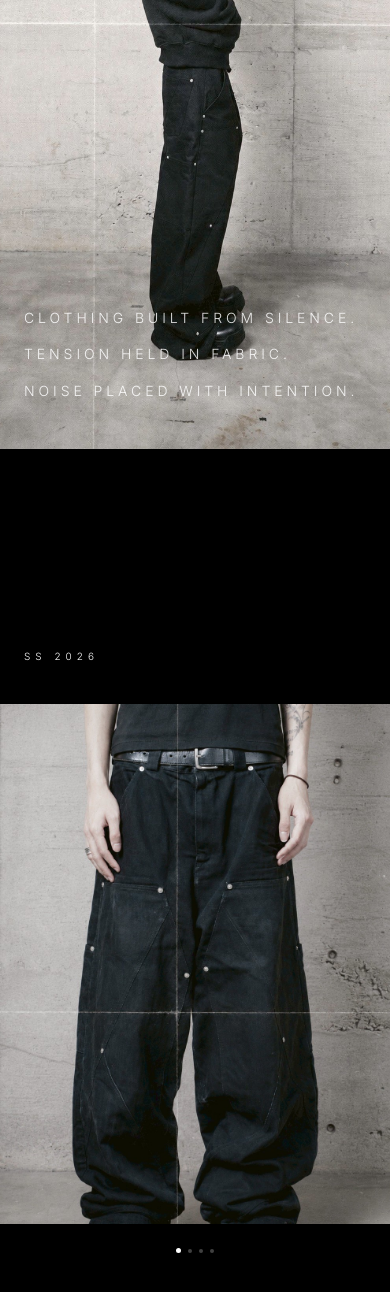
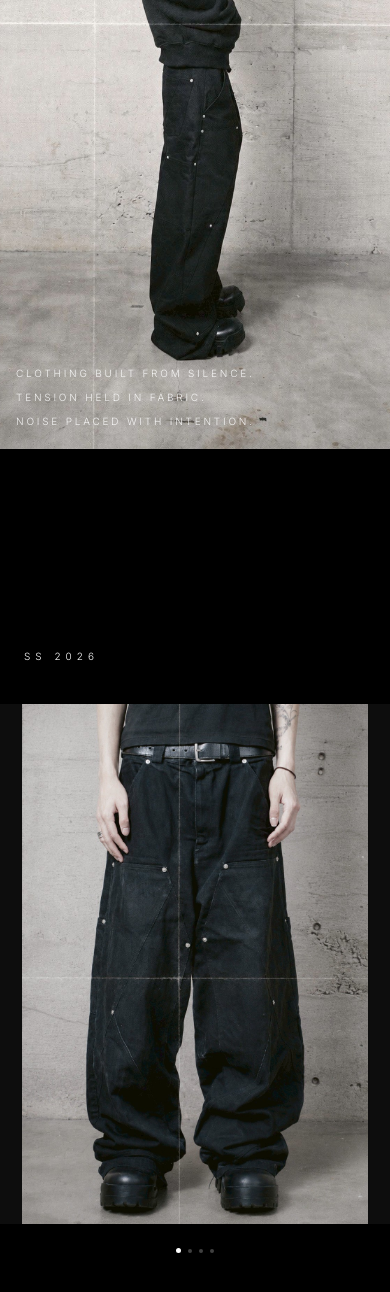
Before and after one commit to rentako07240724-commits/ren-kitagawa, a Next.js app: page / in a window 390 px wide. Shown: the part 1359-2651 px from the top of the page. Built offline with nearby package versions, Linux system fonts and the light colour scheme.

Commit message:
style: hero2 text bottom-4/left-4/text-[10px], collection object-contain

```diff
--- a/app/components/CollectionSlider.tsx
+++ b/app/components/CollectionSlider.tsx
@@ -40,7 +40,7 @@ export default function CollectionSlider({ images, placeholderCount }: Props) {
                   src={src}
                   alt={`Look ${i + 1}`}
                   fill
-                  className="object-cover object-top"
+                  className="object-contain"
                   quality={100}
                 />
               )}
--- a/app/page.tsx
+++ b/app/page.tsx
@@ -66,9 +66,9 @@ export default function Home() {
             className="object-cover object-center"
             quality={100}
           />
-          {/* Bottom-left concept text */}
-          <div className="absolute bottom-10 left-6 md:bottom-14 md:left-12 z-10">
-            <p className="font-body font-light text-sm tracking-[0.28em] text-white/85 uppercase leading-[2.6]">
+          {/* Bottom-left concept text — ぎりぎり左下 */}
+          <div className="absolute bottom-4 left-4 z-10">
+            <p className="font-body font-light text-[10px] tracking-[0.28em] text-white/85 uppercase leading-[2.4]">
               Clothing built from silence.<br />
               Tension held in fabric.<br />
               Noise placed with intention.
```
